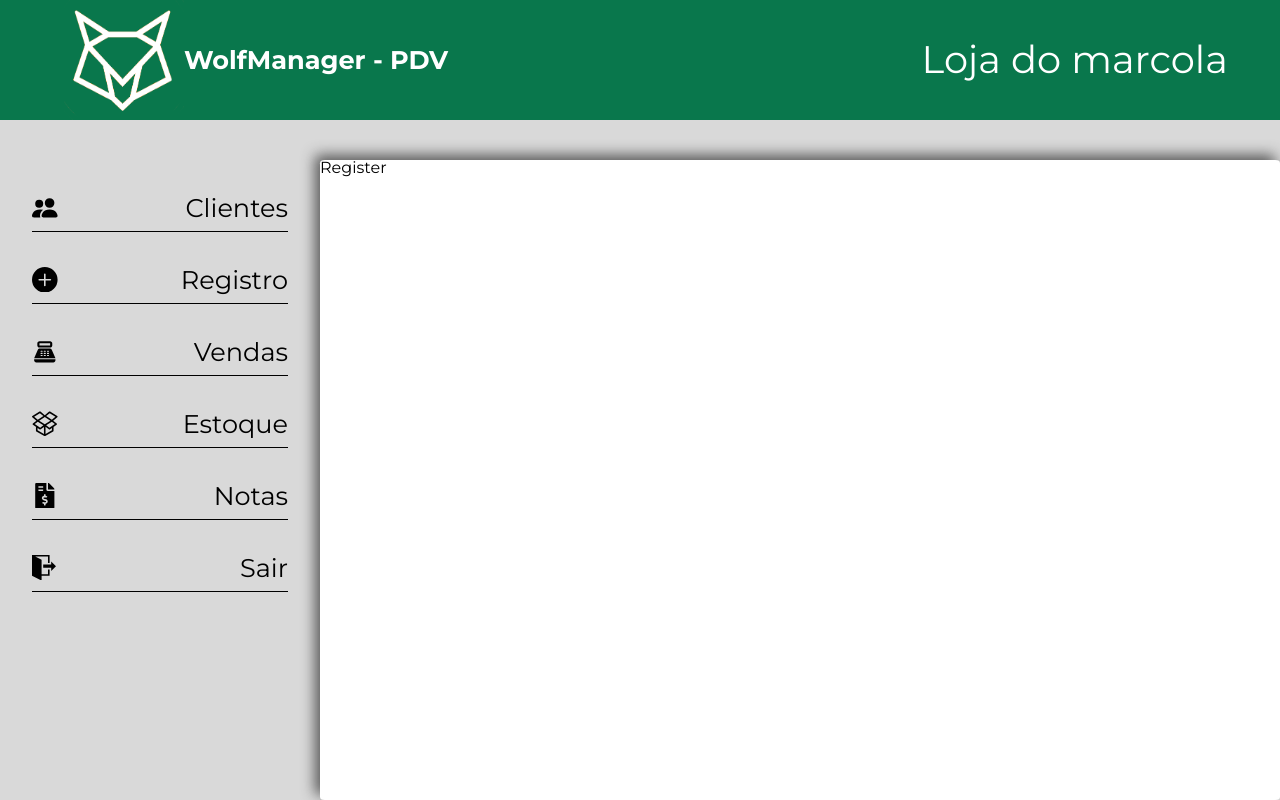
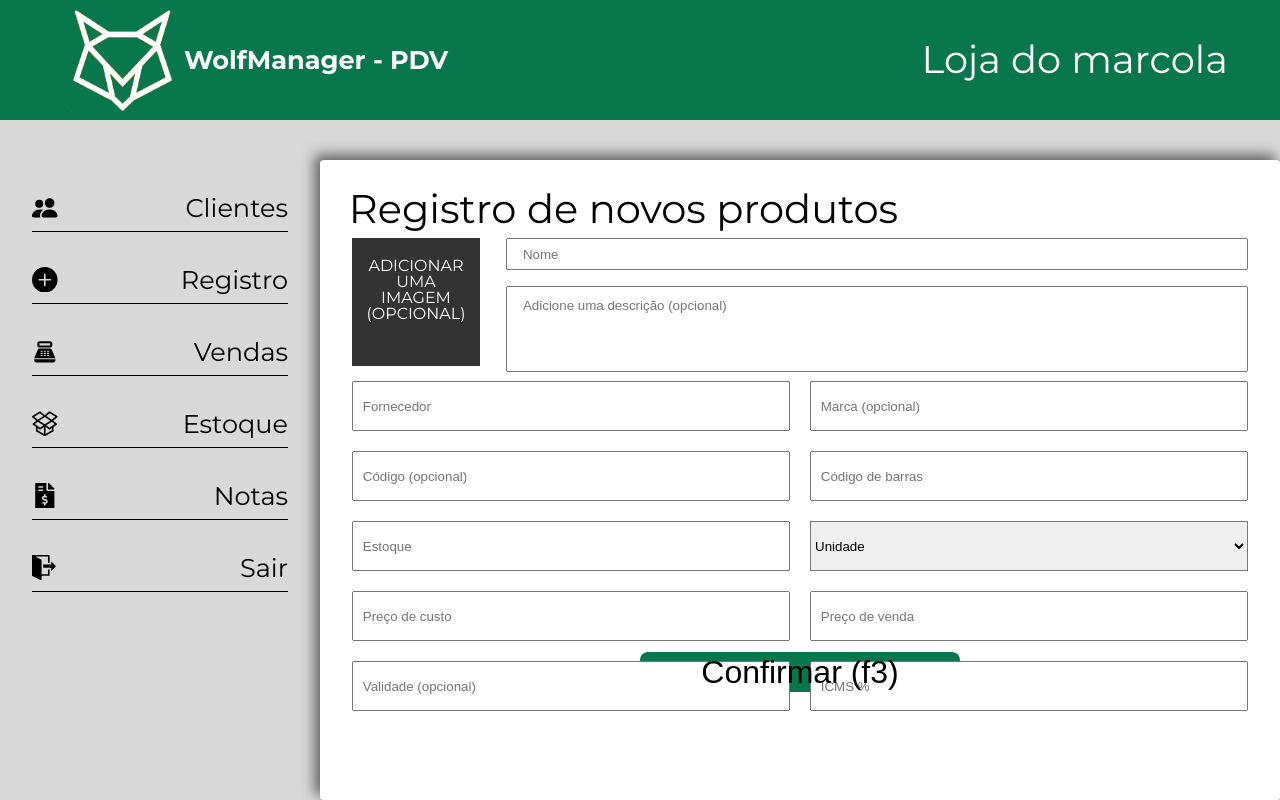
Before and after one commit to marcojr73/wolf-manager-pdv-front, a Next.js app: page /home in a window 1280 px wide. Both pictures are taken after a click on the element "Registro". Built offline with nearby package versions, Linux system fonts and the light colour scheme.

Commit message:
style component register

```diff
--- a/src/components/home/elevatedSection/index.tsx
+++ b/src/components/home/elevatedSection/index.tsx
@@ -1,4 +1,4 @@
-import ContainerElevatedSection from "../../../styles/home/containerElevatedSection"
+import ContainerElevatedSection from "../../../styles/home/elevatedSection/index.tsx"
 
 function ElevatedSection({functionality} : {functionality: JSX.Element}){
     return(
--- a/src/components/home/elevatedSection/register.tsx
+++ b/src/components/home/elevatedSection/register.tsx
@@ -1,6 +1,48 @@
-function Register(){
+import { useState } from "react"
+import ContainerRegister from "../../../styles/home/elevatedSection/containerRegister"
+
+function Register() {
+    const [ans, setAns] = useState(false)
     return (
-        <h1>Register</h1>
+        <ContainerRegister>
+            <h1>Registro de novos produtos</h1>
+            <form action="">
+                <section className="top-inputs">
+                    <div>
+                        <label className="file" htmlFor="file">Adicionar uma imagem (opcional)</label>
+                        <input type="file" name="file" id="file" />
+                    </div>
+                    <div>
+                        <input type="text" className="product-name" placeholder="Nome" />
+                        <input type="text" className="product-description" placeholder="Adicione uma descrição (opcional)" />
+                    </div>
+                </section>
+                <form className="bottom-inputs">
+                    <input type="text" placeholder="Fornecedor" />
+                    <input type="text" placeholder="Marca (opcional)" />
+                    <input type="text" placeholder="Código (opcional)" />
+                    <input type="text" placeholder="Código de barras" />
+                    <input type="text" placeholder="Estoque" />
+                    <select name="select">
+                        <option value="valor2" selected>Caixa</option>
+                        <option value="valor2" selected>Par</option>
+                        <option value="valor2" selected>Unidade</option>
+                        <option value="valor3">Grama</option>
+                        <option value="valor1">Quilograma</option>
+                        <option value="valor3">Litro</option>
+                        <option value="valor3">Mililitro</option>
+                        <option value="valor3">Metro</option>
+                        <option value="valor3">Hora</option>
+                        <option value="valor3">Minuto</option>
+                    </select>
+                    <input type="text" placeholder="Preço de custo" />
+                    <input type="text" placeholder="Preço de venda" />
+                    <input type="text" placeholder="Validade (opcional)" />
+                    <input type="text" placeholder="ICMS %" />
+                </form>
+                <button>Confirmar (f3)</button>
+            </form>
+        </ContainerRegister>
     )
 }
 
--- /dev/null
+++ b/src/styles/home/elevatedSection/containerRegister.tsx
@@ -0,0 +1,88 @@
+import styled from "styled-components";
+
+
+const ContainerRegister = styled.section`
+    width: 100%;
+    height: 100%;
+
+    h1{
+        padding-top: 3%;
+        padding-left: 3%;
+        font-size: 2.5rem;
+    }
+
+    form{
+        padding-top: 1%;
+        width: 70vw;
+        height: 85%;
+        margin: auto;
+    }
+
+    .top-inputs{
+        display: flex;
+    }
+
+    input[type="file"] {
+        display: none;
+    }
+
+    .file {
+        padding: 20px 10px;
+        width: 10vw;
+        height: 10vw;
+        background-color: #333;
+        color: #FFF;
+        text-transform: uppercase;
+        text-align: center;
+        display: block;
+        cursor: pointer;
+    }
+
+    .product-name{
+        width: 58vw;
+        height: 4vh;
+        margin-bottom: 2%;
+        margin-left: 2vw;
+    }
+
+    input{
+        padding-left: 2%;
+    }
+
+    input:focus, select{
+        box-shadow: 0 0 0 0;
+        outline: 0;
+    }
+
+    .product-description{
+        margin-left: 2vw;
+        width: 58vw;
+        height: 6.75vw;
+        padding-bottom: 3.75vw;
+    }
+
+    .bottom-inputs{
+        width: 70vw;
+        height: 35vh;
+        display: grid;
+        grid-template-columns: 1fr 1fr;
+        grid-template-rows: 50px 50px 50px 50px 50px;
+        grid-gap: 20px;
+    }
+
+    button{
+        width: 25vw;
+        height: 5vh;
+        margin: auto;
+        display: flex;
+        align-self: center;
+        justify-content: center;
+        align-items: center;
+        font-size: 2rem;
+        background-color: var(--primary-color);
+        border: none;
+        border-radius: 0.5rem;
+    }
+`
+
+export default ContainerRegister
--- a/src/styles/home/containerElevatedSection.tsx
+++ b/src/styles/home/elevatedSection/index.tsx.tsx
@@ -5,7 +5,7 @@ const ContainerElevatedSection = styled.main`
     height: 80vh;
     background-color: var(--light-color);
     position: absolute;
-    bottom: 0;
+    bottom: 0px;
     right: 0;
     -webkit-box-shadow: -5px -5px 14px rgba(50, 50, 50, 0.77);
 	-moz-box-shadow:    -5px -5px 14px rgba(50, 50, 50, 0.77);
```
